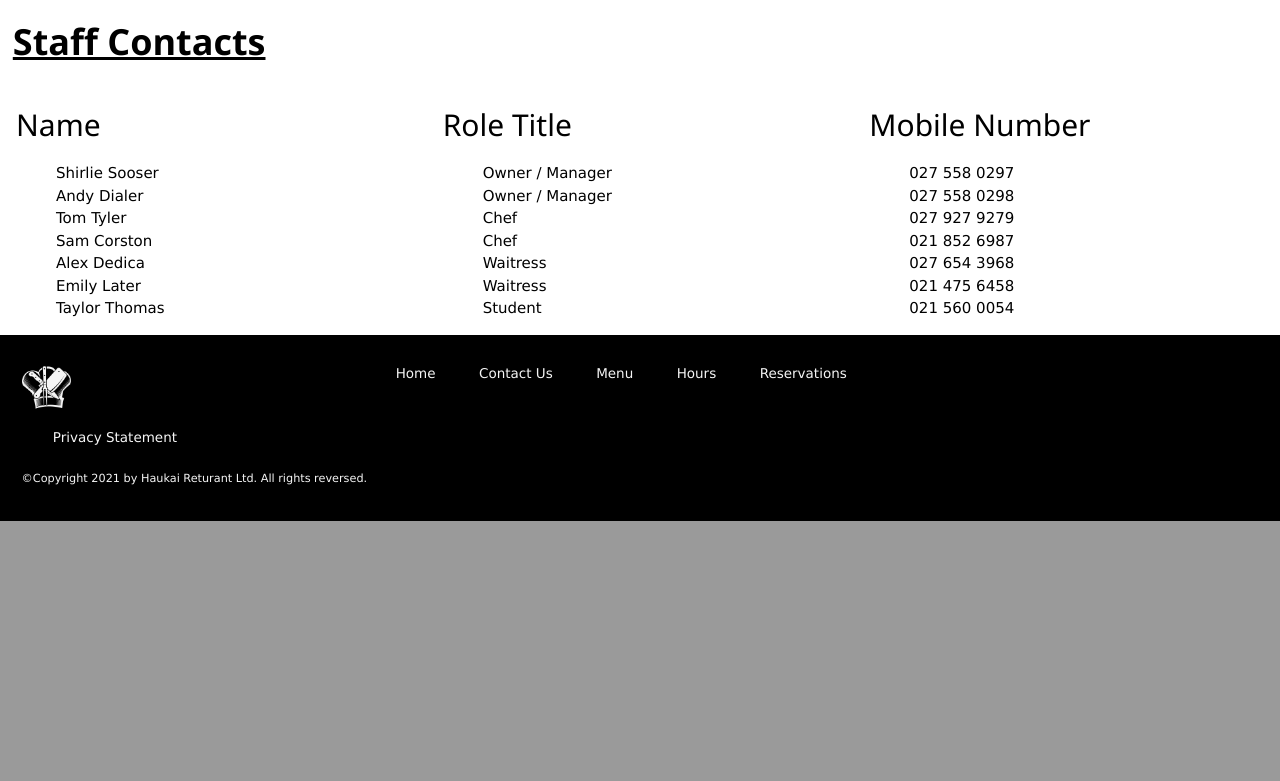
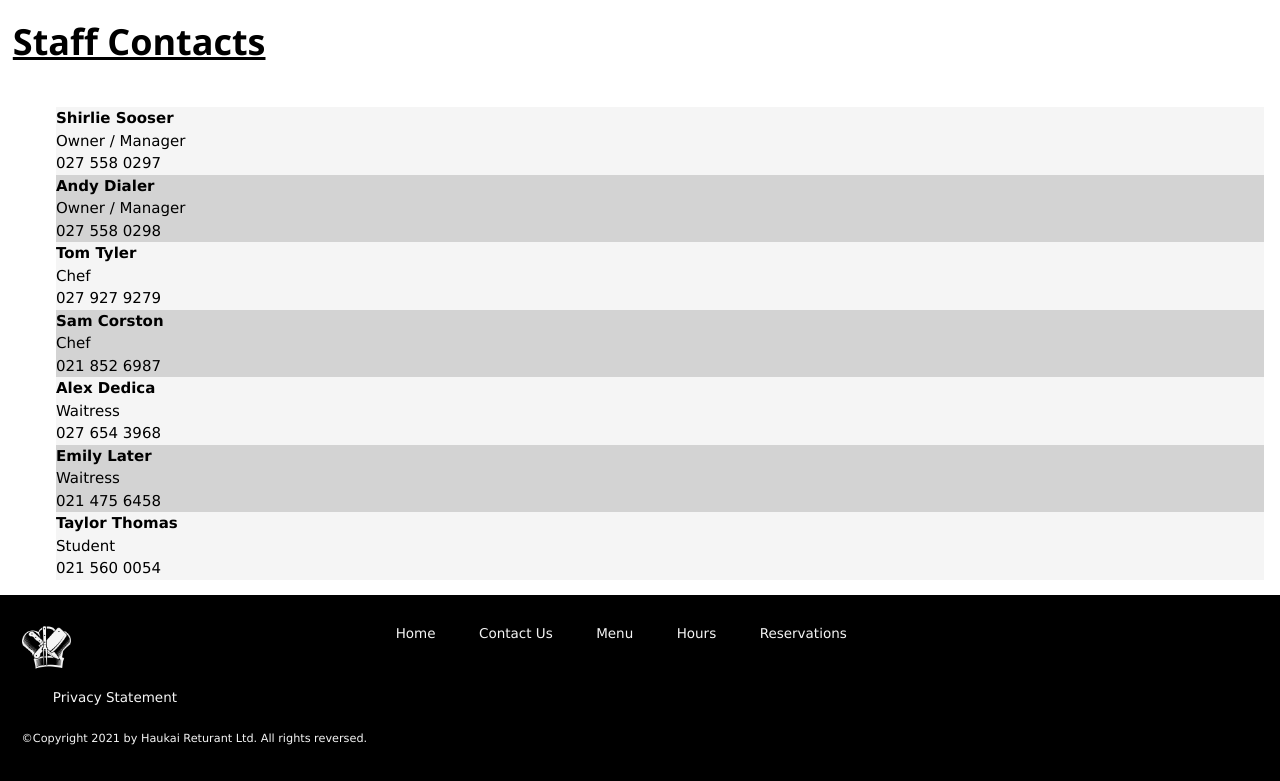
Before and after one commit to SamC279/haukai-resturant, a PHP site: page /private/staff.html in a window 1280 px wide. Shown: the part 768-1549 px from the top of the page. Before the commit the page ends 1289 px from the top, so only its background shows below. Run offline with PHP 8.4, Linux system fonts and the light colour scheme.

Commit message:
staff contacts styling

```diff
--- a/css/haukai.css
+++ b/css/haukai.css
@@ -289,3 +289,29 @@ a {
   padding-bottom: 1%;
   padding-left: 1%;
 }
+
+#staff-name-header,
+#staff-role-header,
+#staff-cell-header {
+
+  text-align: center;
+}
+
+#staff-name-list-item {
+  font-weight: bold;
+}
+
+.li-1 {
+  background-color: whitesmoke;
+}
+
+.li-2 {
+  background-color: lightgray;
+}
+
+.list-item-attribute {
+  width: 33%;
+  display: flex;
+  justify-content: space-between;
+  align-items: flex-start;
+}
--- a/private/staff.html
+++ b/private/staff.html
@@ -59,81 +59,28 @@
         </div>
         <div class="staff-contacts-div">
             <h1 class="staff-contacts-title">Staff Contacts</h1>
-            <div class="w3-third w3-container" id="staff-name">
-                <h2 id="staff-name-header">Name</h2>
+            <div class="w3-container" id="staff-contacts">
                 <ul id="staff-name-list">
-                    <li id="staff-name-list-item">
-                        <span>Shirlie Sooser</span>
+                    <li class="li-1">
+                        <span class="list-item-attribute" id="staff-name-list-item">Shirlie Sooser</span> <span class="list-item-attribute">Owner / Manager</span> <span class="list-item-attribute">027 558 0297</span>
                     </li>
-                    <li id="staff-name-list-item">
-                        <span>Andy Dialer</span>
+                    <li class="li-2">
+                        <span class="list-item-attribute" id="staff-name-list-item">Andy Dialer</span> <span class="list-item-attribute">Owner / Manager</span> <span class="list-item-attribute">027 558 0298</span>
                     </li>
-                    <li id="staff-name-list-item">
-                        <span>Tom Tyler</span>
+                    <li class="li-1">
+                        <span class="list-item-attribute" id="staff-name-list-item">Tom Tyler</span><span class="list-item-attribute">Chef</span><span class="list-item-attribute">027 927 9279</span>
                     </li>
-                    <li id="staff-name-list-item">
-                        <span>Sam Corston</span>
+                    <li class="li-2">
+                        <span class="list-item-attribute" id="staff-name-list-item">Sam Corston</span><span class="list-item-attribute">Chef</span><span class="list-item-attribute">021 852 6987</span>
                     </li>
-                    <li id="staff-name-list-item">
-                        <span>Alex Dedica</span>
+                    <li class="li-1">
+                        <span class="list-item-attribute" id="staff-name-list-item">Alex Dedica</span><span class="list-item-attribute">Waitress</span><span class="list-item-attribute">027 654 3968</span>
                     </li>
-                    <li id="staff-name-list-item">
-                        <span>Emily Later</span>
+                    <li class="li-2">
+                        <span class="list-item-attribute" id="staff-name-list-item">Emily Later</span><span class="list-item-attribute">Waitress</span><span class="list-item-attribute">021 475 6458</span>
                     </li>
-                    <li id="staff-name-list-item">
-                        <span>Taylor Thomas</span>
-                    </li>
-                </ul>
-            </div>
-            <div class="w3-third w3-container" id="staff-role">
-                <h2 id="staff-role-header">Role Title</h2>
-                <ul id="staff-role-list">
-                    <li id="staff-role-list-item">
-                        <span>Owner / Manager</span>
-                    </li>
-                    <li id="staff-role-list-item">
-                        <span>Owner / Manager</span>
-                    </li>
-                    <li id="staff-role-list-item">
-                        <span>Chef</span>
-                    </li>
-                    <li id="staff-role-list-item">
-                        <span>Chef</span>
-                    </li>
-                    <li id="staff-role-list-item">
-                        <span>Waitress</span>
-                    </li>
-                    <li id="staff-role-list-item">
-                        <span>Waitress</span>
-                    </li>
-                    <li id="staff-role-list-item">
-                        <span>Student</span>
-                    </li>
-                </ul>
-            </div>
-            <div class="w3-third w3-container" id="staff-cell">
-                <h2 id="staff-cell-header">Mobile Number</h2>
-                <ul id="staff-cell-list">
-                    <li id="staff-cell-list-item">
-                        <span>027 558 0297</span>
-                    </li>
-                    <li id="staff-cell-list-item">
-                        <span>027 558 0298</span>
-                    </li>
-                    <li id="staff-cell-list-item">
-                        <span>027 927 9279</span>
-                    </li>
-                    <li id="staff-cell-list-item">
-                        <span>021 852 6987</span>
-                    </li>
-                    <li id="staff-cell-list-item">
-                        <span>027 654 3968</span>
-                    </li>
-                    <li id="staff-cell-list-item">
-                        <span>021 475 6458</span>
-                    </li>
-                    <li id="staff-cell-list-item">
-                        <span>021 560 0054</span>
+                    <li class="li-1">
+                        <span class="list-item-attribute" id="staff-name-list-item">Taylor Thomas</span><span class="list-item-attribute">Student</span><span class="list-item-attribute">021 560 0054</span>
                     </li>
                 </ul>
             </div>
```
